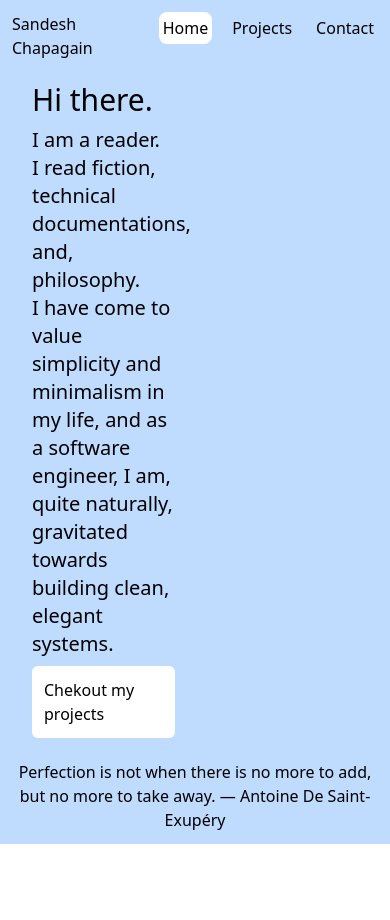
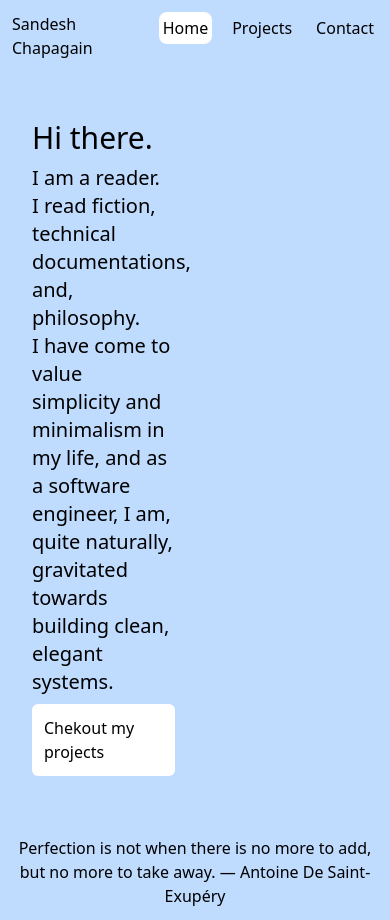
Before and after one commit to Schapagain/portfolio, a React (Create React App) app: page / in a window 390 px wide. Before the commit the page ends 844 px from the top, so only its background shows below. Built offline with nearby package versions, Linux system fonts and the light colour scheme.

Commit message:
make page height-responsive

```diff
--- a/src/App.js
+++ b/src/App.js
@@ -13,12 +13,12 @@ function App() {
   const [page,setPage] = useState("home");
 
   return (
-    <div className="container min-w-min-md max-w-screen-xl flex flex-col justify-between mx-auto h-screen p-3 back bg-blue-200">
+    <div className="container min-w-min-md max-w-screen-xl flex flex-col justify-between mx-auto min-h-screen p-3 back bg-blue-200">
         <AppNavbar setPage={setPage} currentPage={page}/>
         {page === "home" && <Landing setPage={setPage}/>}
         {page === "projects" && <Projects />}
         {page === "contact" && <ContactCard />}
-        <footer className="text-center">
+        <footer className="text-center mt-10">
           <div className="">
           <p>Perfection is not when there is no more to add, but no more to take away. — Antoine De Saint-Exupéry
           </p>
--- a/src/components/AppNavbar.js
+++ b/src/components/AppNavbar.js
@@ -18,7 +18,7 @@ const AppNavbar = ({className,currentPage,setPage}) => {
     });
 
   return (
-    <header className="flex justify-between">
+    <header className="flex mb-10 justify-between">
             <h3 className=""> Sandesh Chapagain </h3>
             <div className="flex space-x-4">
                 <div>
--- a/src/components/CafeRio.js
+++ b/src/components/CafeRio.js
@@ -5,7 +5,7 @@ const CafeRio = props => {
     return(
         <div className="flex flex-col md:flex-row w-full">
                <div className="w-full md:w-1/2">
-                    <img className="rounded-xl w-full" src={cafeRioImage} alt="screenshot of a cafeteria website"/>
+                    <img className="rounded-xl w-full object-contain" src={cafeRioImage} alt="screenshot of a cafeteria website"/>
                </div>
                <div className="m-0.5 p-3 w-full md:w-1/2">
                    <p className="">
--- a/src/components/TrackIt.js
+++ b/src/components/TrackIt.js
@@ -5,7 +5,7 @@ const TrackIt = props => {
     return(
         <div className="flex flex-col md:flex-row w-full">
             <div className="w-full md:w-1/2">
-                <img className="rounded-xl w-full" src={cafeRioImage} alt="screenshot of a cafeteria website"/>
+                <img className="rounded-xl w-full object-contain" src={cafeRioImage} alt="screenshot of a cafeteria website"/>
             </div>
             <div className="m-0.5 p-3 w-full md:w-1/2">
                 <p className="heading">
```
